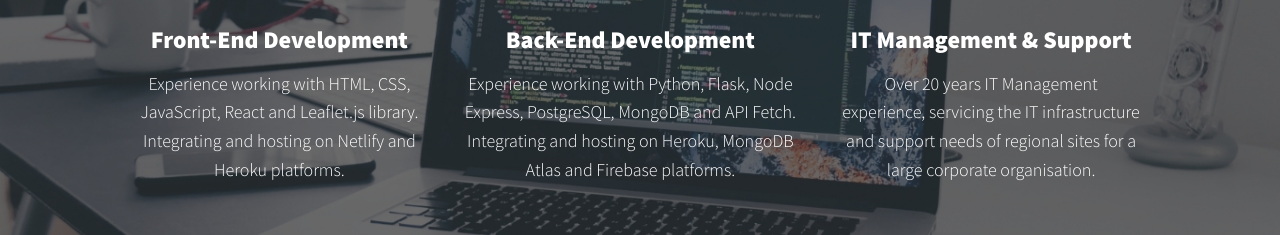
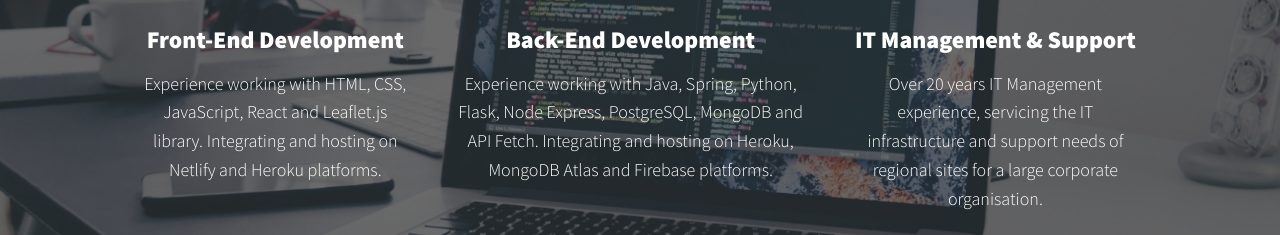
Before and after one commit to SJ47/scottjohnston-portfolio, a React (Create React App) app: page / in a window 1280 px wide. Shown: the part 673-908 px from the top of the page. Built offline with nearby package versions, Linux system fonts and the light colour scheme.

Commit message:
added Java and Spring to what I do section

```diff
--- a/src/components/WhatIDo.js
+++ b/src/components/WhatIDo.js
@@ -19,7 +19,7 @@ const WhatIDo = () => {
                 <div className="service">
                     <h3>Back-End Development</h3>
                     <p>
-                        Experience working with Python, Flask, Node Express, PostgreSQL, MongoDB and API Fetch. Integrating and
+                        Experience working with Java, Spring, Python, Flask, Node Express, PostgreSQL, MongoDB and API Fetch. Integrating and
                         hosting on Heroku, MongoDB Atlas and Firebase platforms.
                     </p>
                 </div>
```
